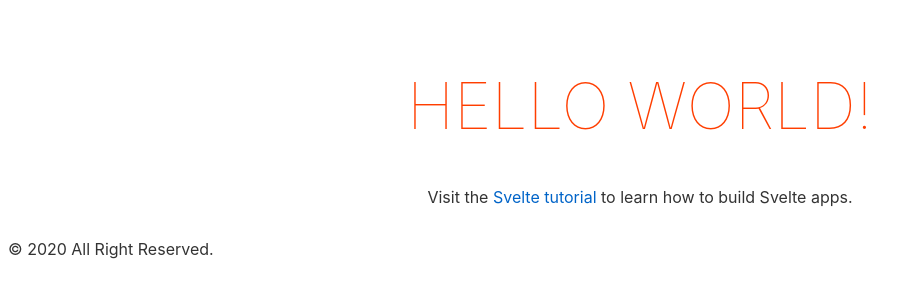
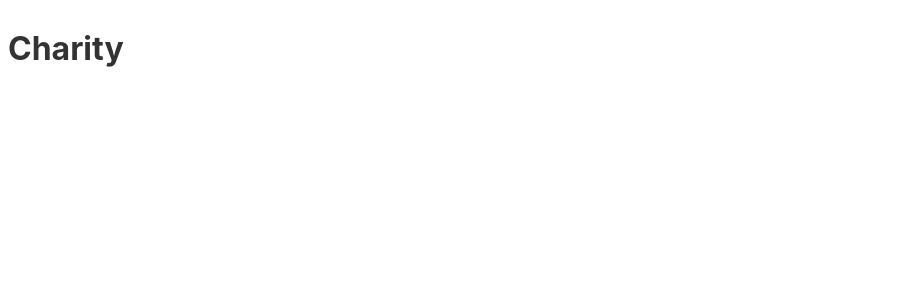
Before and after one commit to tirwanda/funding-charity, a Svelte app: page / in a window 1280 px wide. Shown: the top 300 px of the page, without its empty margins (0-920 px from the left). Built offline with nearby package versions, Linux system fonts and the light colour scheme.

Commit message:
Add header

```diff
--- a/src/App.svelte
+++ b/src/App.svelte
@@ -1,36 +1 @@
-<script>
-	export let name;
-</script>
-
-<style>
-	main {
-		text-align: center;
-		padding: 1em;
-		max-width: 240px;
-		margin: 0 auto;
-	}
-
-	h1 {
-		color: #ff3e00;
-		text-transform: uppercase;
-		font-size: 4em;
-		font-weight: 100;
-	}
-
-	@media (min-width: 640px) {
-		main {
-			max-width: none;
-		}
-	}
-</style>
-
-<main>
-	<h1>Hello {name}!</h1>
-	<p>
-		Visit the
-		<a href="https://svelte.dev/tutorial">Svelte tutorial</a>
-		to learn how to build Svelte apps.
-	</p>
-</main>
-
-<footer>&copy; 2020 All Right Reserved.</footer>
+<h1>Charity</h1>
```
